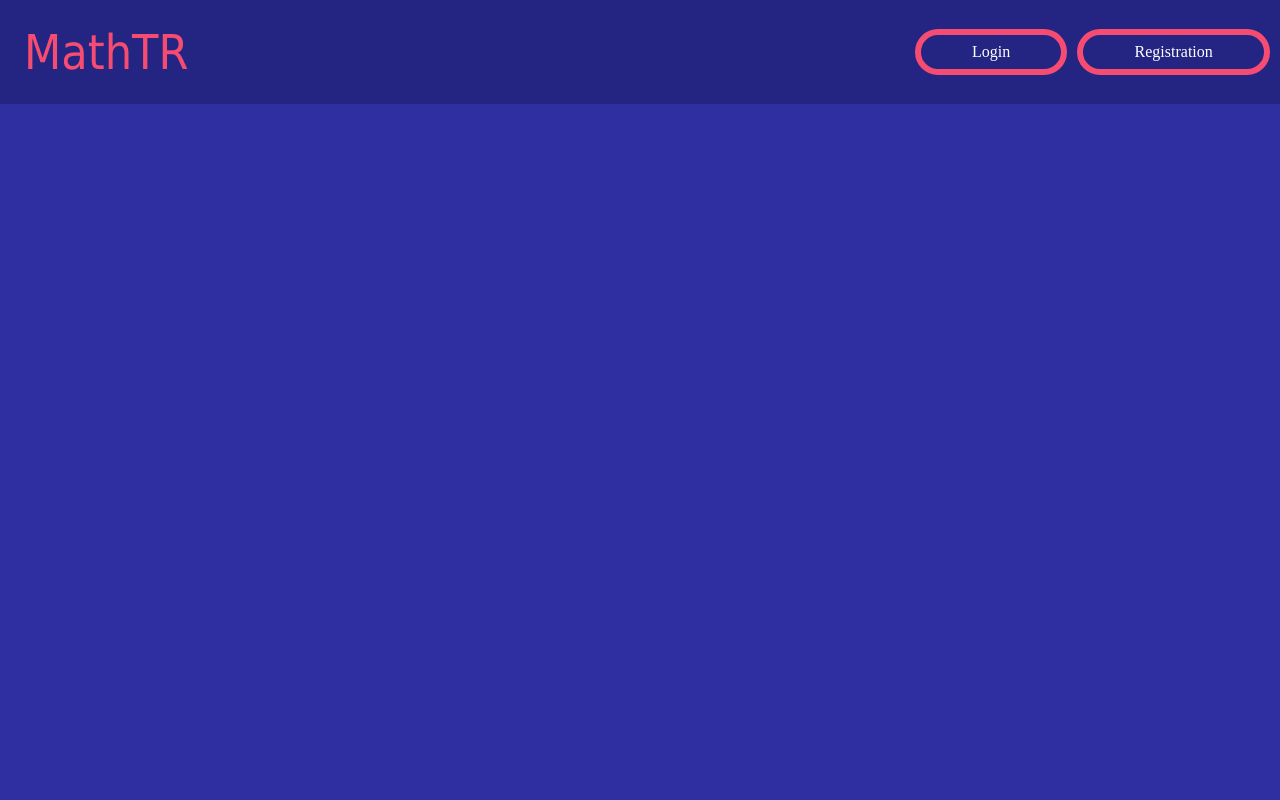
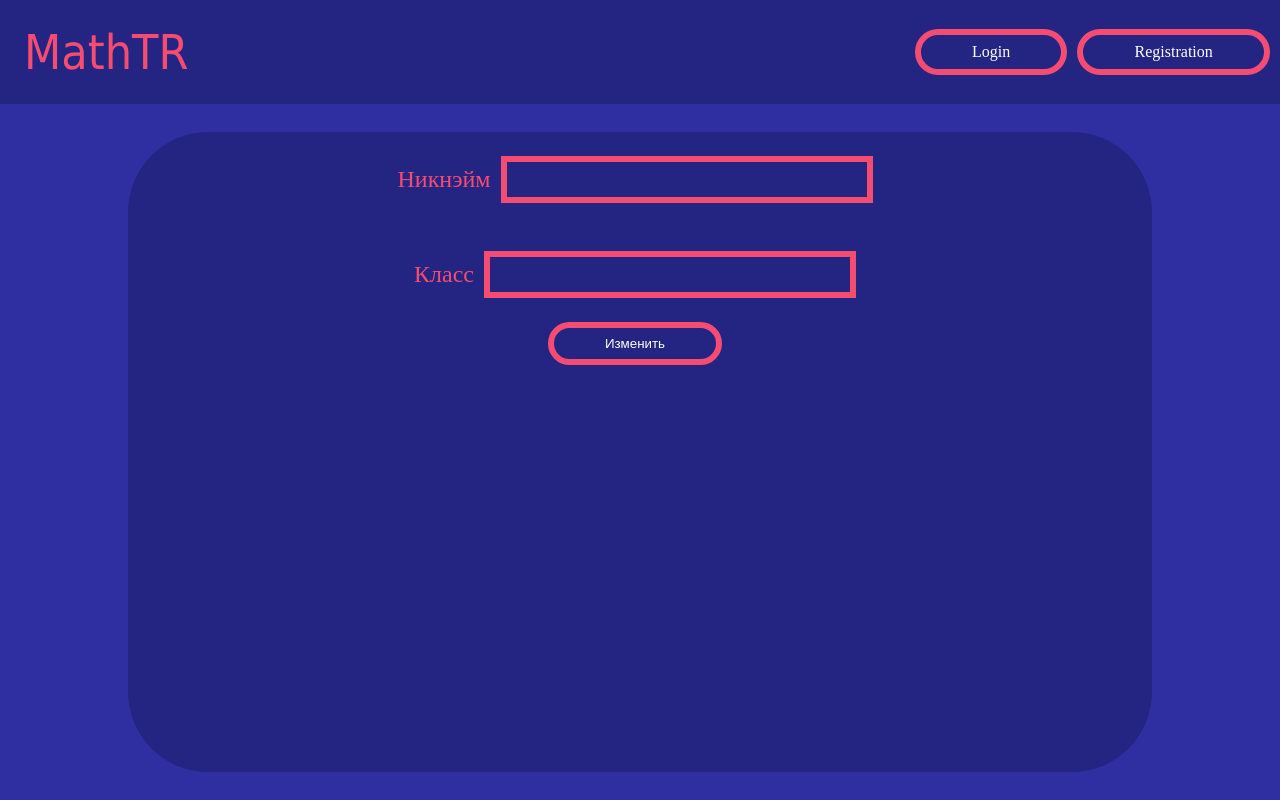
Before and after one commit to 51Sirius/MathSite, a Flask app: page /settings in a window 1280 px wide. Run offline with Flask 2, Linux system fonts and the light colour scheme.

Commit message:
Update settings page

```diff
--- a/app.py
+++ b/app.py
@@ -1,11 +1,11 @@
-from flask import Flask, render_template, request, redirect, url_for, abort
+from flask import Flask, render_template, request, redirect, url_for, abort, flash
 from flask_migrate import Migrate
 from flask_wtf import form
 from flask_login import LoginManager, login_user, logout_user, current_user, login_required
 import datetime
 import locale
 from os import environ
-from forms import LoginForm, Registration, Answer
+from forms import LoginForm, Registration, Answer, Settings
 from flask_sqlalchemy import SQLAlchemy
 from flask_migrate import Migrate
 from models import Users, db
@@ -38,7 +38,6 @@ def play_menu():
     example = gen.Example(vibor=[current_user.class_user, current_user.level])
     if forms.validate_on_submit():
         answer = forms.answer.data
-        print(answer, current_user.last_answer)
         if answer == current_user.last_answer:
             current_user.user.score += 1
             db.session.commit()
@@ -122,9 +121,21 @@ def user(nick):
     return render_template('user.html', title=nick, user=user, rank=rank, rank_name=rank_name)
 
 
-@app.route('/settings')
+@app.route('/settings', methods=['GET', 'POST'])
 def settings():
-    return render_template('settings.html', title='Настройки')
+    forms = Settings()
+    if forms.validate_on_submit():
+        nick = forms.username.data
+        existing_user = Users.query.filter_by(username=nick).first()
+        if existing_user:
+            flash('Человекс с таким именем уже есть')
+        else:
+            class_user = forms.clas.data
+            current_user.username = nick
+            current_user.class_user = class_user
+            db.session.commit()
+            return redirect(url_for('main_page'))
+    return render_template('settings.html', title='Настройки', form=forms)
 
 
 @app.route('/logout')
--- a/forms.py
+++ b/forms.py
@@ -1,7 +1,7 @@
 from flask_wtf import FlaskForm
 from wtforms import StringField, IntegerField, BooleanField, PasswordField, SubmitField
-from wtforms.validators import DataRequired, Email, EqualTo
-from wtforms.widgets import TextArea, TextInput, PasswordInput
+from wtforms.validators import DataRequired, Email, EqualTo, NumberRange
+from wtforms.widgets import TextArea, TextInput, PasswordInput, ListWidget
 
 
 class Answer(FlaskForm):
@@ -21,3 +21,9 @@ class LoginForm(FlaskForm):
     password = PasswordField('Пароль', validators=[DataRequired()], widget=PasswordInput())
     remember_me = BooleanField('Запомнить меня')
     submit = SubmitField('Войти')
+
+
+class Settings(FlaskForm):
+    username = StringField('Никнэйм', validators=[DataRequired()], widget=TextInput())
+    clas = IntegerField('Класс', validators=[DataRequired(), NumberRange(min=5, max=6)], widget=TextInput('number'))
+    submit = SubmitField('Изменить')
--- /dev/null
+++ b/static/css/settings.css
@@ -0,0 +1,45 @@
+.page-registration {
+    align-items: center;
+    color: #F64C72;
+    background: #242582;
+    min-height: 80vh;
+    display: flex;
+    flex-direction: column;
+    width: 80vw;
+    border-radius: 80px;
+}
+
+main {
+    display: flex;
+    flex-direction: initial;
+    align-items: center;
+    justify-content: center;
+}
+
+.block-form {
+    align-items: center;
+    display: flex;
+    font-size: 3vh;
+}
+
+.answer-form {
+    font-family: Cambria, sans-serif;
+    color: white;
+    font-size: 3vh;
+    border: #F64C72 6px solid;
+    background: none;
+}
+
+p {
+    margin-right: 10px;
+}
+
+.answer {
+    align-items: center;
+    display: flex;
+    flex-direction: column;
+}
+
+button {
+    background: none;
+}
--- a/templates/settings.html
+++ b/templates/settings.html
@@ -1 +1,31 @@
 {% extends 'base.html' %}
+{% block custom %}
+    <link rel="stylesheet" type="text/css" href="{{ url_for('static', filename='css/settings.css') }}"/>
+{% endblock %}
+{% block content %}
+    <div class="page-registration">
+        {% with messages = get_flashed_messages() %}
+        {% if messages %}
+            {{ messages[0] }}
+        {% endif %}
+        {% endwith %}
+        <form action="{{ url_for('settings') }}" method="post" novalidate class="answer">
+            {{ form.csrf_token }}
+            <div class="block-form">
+                <p>{{ form.username.label }}</p>
+                <p>{{ form.username(class_="answer-form") }}</p>
+            </div>
+            {% for error in form.username.errors %}
+                <span style="color: red;">[{{ error }}]</span>
+            {% endfor %}
+            <div class="block-form">
+                <p>{{ form.clas.label }}</p>
+                <p>{{ form.clas(class_="answer-form") }}</p>
+            </div>
+            {% for error in form.clas.errors %}
+                <span style="color: red;">[{{ error }}]</span>
+            {% endfor %}
+            <button type="submit" class="button">Изменить</button>
+        </form>
+    </div>
+{% endblock %}
```
